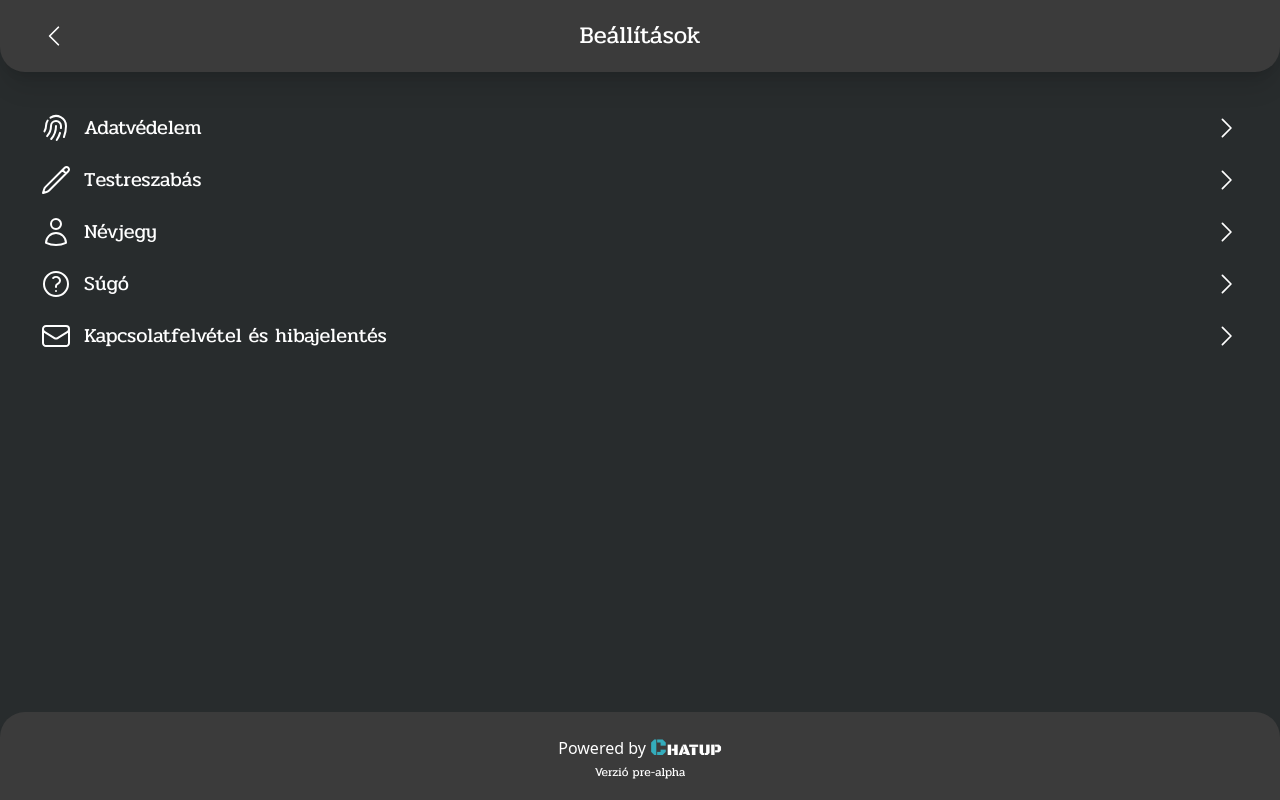
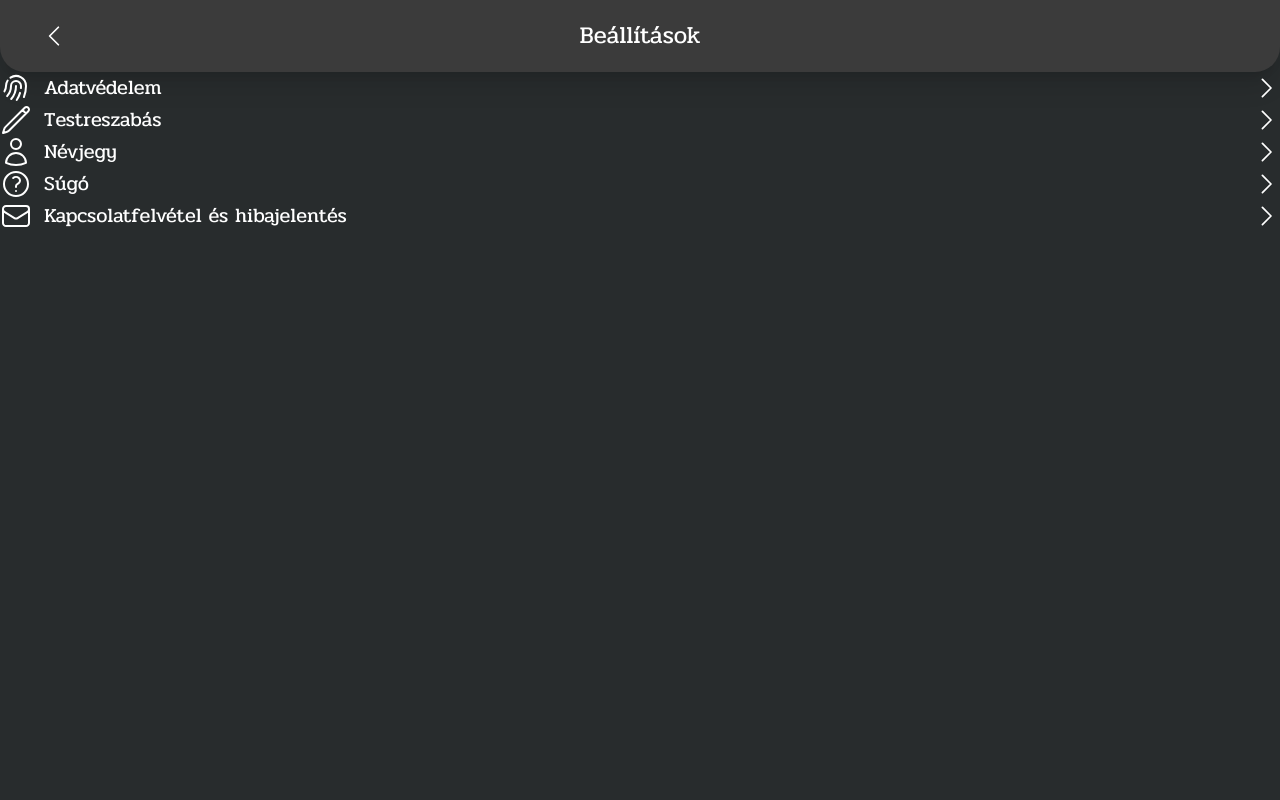
Before and after one commit to zsoltgombocz/chatup-frontend, a React (Vite) app: page /settings in a window 1280 px wide. Built offline with nearby package versions, Linux system fonts and the light colour scheme; a web font is replaced by a local one.

Commit message:
removed footer and added simplified class

```diff
--- a/src/views/settings/SettingsView.tsx
+++ b/src/views/settings/SettingsView.tsx
@@ -7,13 +7,11 @@ import { motion as m } from 'framer-motion';
 function SettingsView() {
     return (
         <>
-            <m.div className={'flex-grow h-fit flex overflow-auto flex-col px-10 py-10'} initial={{ x: -500 }} animate={{ x: 0 }} exit={{ x: -500 }}>
+            <m.div className={'scrollable-view'} initial={{ x: -500 }} animate={{ x: 0 }} exit={{ x: -500 }}>
                 {config.categories.map(category =>
                     <Category key={category.name} icon={category.icon} text={category.display} redirect={category.route} />
                 )}
             </m.div>
-
-            <Footer />
         </>);
 }
 
```
